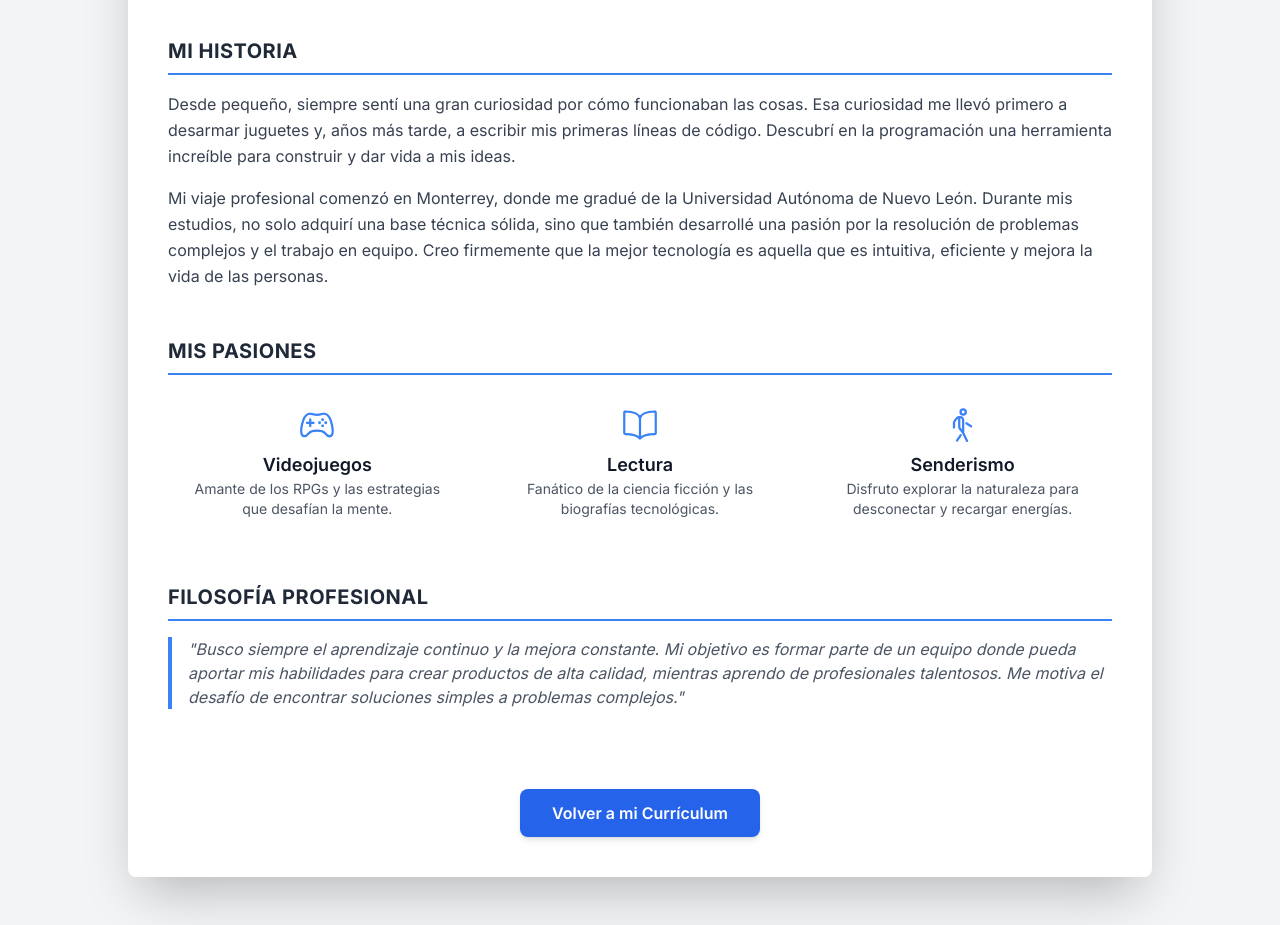
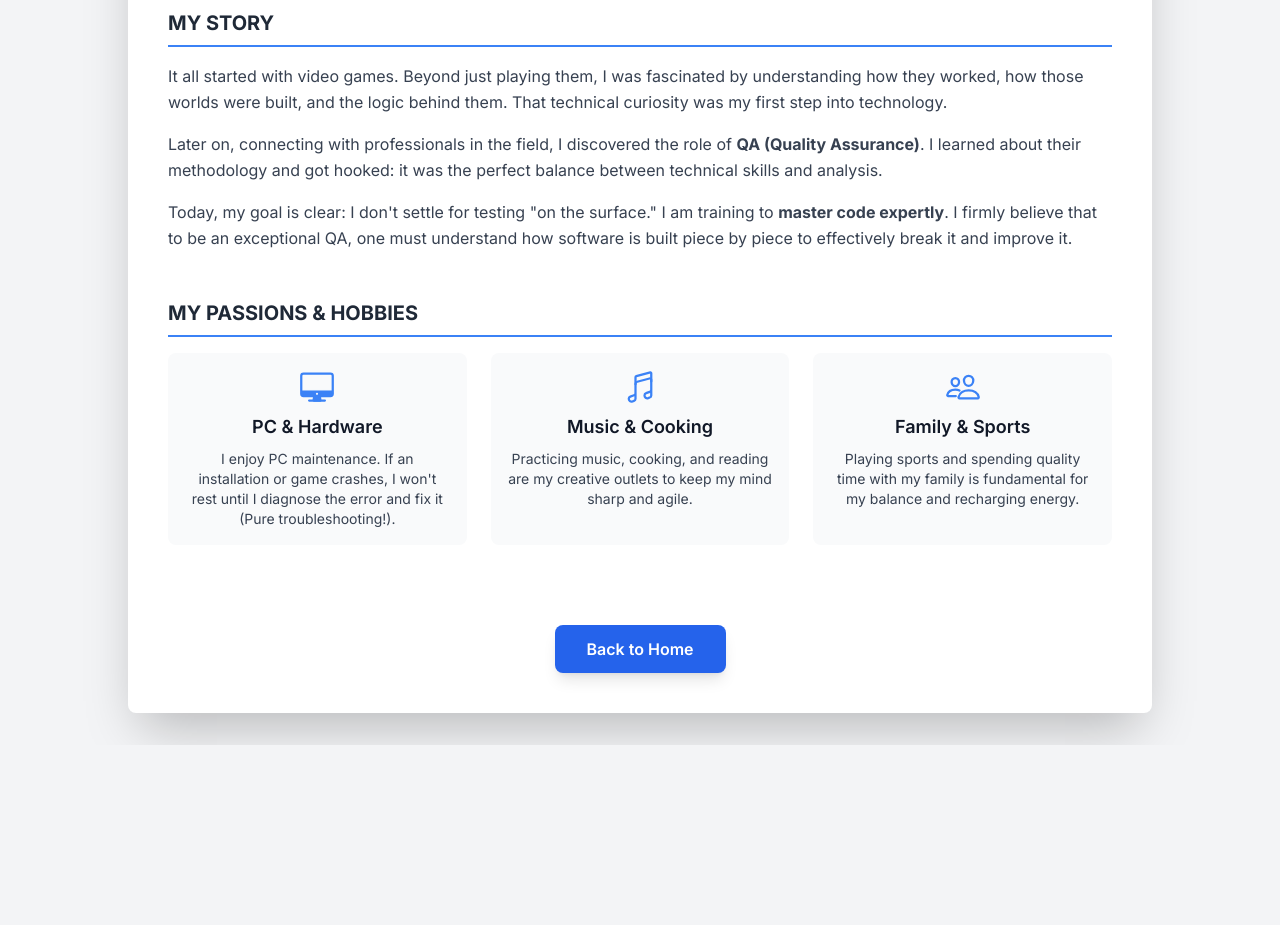
Before and after one commit to enriquedelaGarza06/Curriculum-virtual, a website: page sobre_mi.html in a window 1280 px wide. Shown: the part 204-1129 px from the top of the page. After the commit the page ends 949 px from the top, so only its background shows below. Drawn offline with nearby package versions, Linux system fonts and the light colour scheme.

Commit message:
Added personal story and hobbies

```diff
--- a/sobre_mi.html
+++ b/sobre_mi.html
@@ -1,103 +1,76 @@
 <!DOCTYPE html>
-<html lang="es">
+<html lang="en">
 <head>
     <meta charset="UTF-8">
     <meta name="viewport" content="width=device-width, initial-scale=1.0">
-    <title>Sobre Mí - CV de Tu Nombre Completo</title>
+    <title>About Me - Enrique Jair Pablo de la Garza</title>
 
-    <!-- Tailwind CSS CDN -->
     <script src="https://cdn.tailwindcss.com"></script>
 
-    <!-- Google Fonts: Inter -->
-    <link rel="preconnect" href="https://fonts.googleapis.com">
-    <link rel="preconnect" href="https://fonts.gstatic.com" crossorigin>
-    <link href="https://fonts.googleapis.com/css2?family=Inter:wght@400;500;600;700&display=swap" rel="stylesheet">
+    <link href="https://fonts.googleapis.com/css2?family=Inter:wght@400;600;700&display=swap" rel="stylesheet">
 
-    <!-- Heroicons CDN for icons -->
     <script type="module" src="https://unpkg.com/ionicons@5.5.2/dist/ionicons/ionicons.esm.js"></script>
     <script nomodule src="https://unpkg.com/ionicons@5.5.2/dist/ionicons/ionicons.js"></script>
 
     <style>
-        /* Usando la fuente Inter como predeterminada y añadiendo soporte para dark mode */
-        body {
-            font-family: 'Inter', sans-serif;
-        }
-        /* Opcional: Para una mejor estética en modo oscuro */
-        .dark .shadow-2xl {
-             box-shadow: 0 25px 50px -12px rgba(0, 0, 0, 0.25), 0 0 15px rgba(0,0,0,0.5);
-        }
+        body { font-family: 'Inter', sans-serif; }
     </style>
 </head>
 <body class="bg-gray-100 dark:bg-gray-900 text-gray-700 dark:text-gray-300 antialiased">
 
-    <!-- Contenedor principal -->
-    <div class="container max-w-5xl mx-auto my-8 sm:my-12 p-6 sm:p-10 bg-white dark:bg-gray-800 shadow-2xl rounded-lg">
+    <div class="container max-w-5xl mx-auto my-8 p-6 sm:p-10 bg-white dark:bg-gray-800 shadow-2xl rounded-lg">
 
-        <!-- Encabezado -->
         <header class="text-center mb-10 pb-6 border-b border-gray-200 dark:border-gray-700">
-            <h1 class="text-4xl md:text-5xl font-bold text-gray-800 dark:text-white">Sobre Mí</h1>
-            <h2 class="text-xl md:text-2xl font-light text-blue-600 dark:text-blue-400 mt-2">Un poco más allá del código y los pixeles</h2>
+            <h1 class="text-4xl font-bold text-gray-800 dark:text-white">About Me</h1>
+            <h2 class="text-xl text-blue-600 dark:text-blue-400 mt-2">From Gamer to Tester: Driven by Curiosity</h2>
         </header>
 
-        <!-- Contenido principal -->
         <main class="space-y-12">
 
-            <!-- Sección de Mi Historia -->
             <section>
-                <h2 class="section-title text-xl font-bold text-gray-800 dark:text-gray-100 border-b-2 border-blue-500 pb-2 mb-4 uppercase tracking-wide">Mi Historia</h2>
+                <h2 class="text-xl font-bold text-gray-800 dark:text-gray-100 border-b-2 border-blue-500 pb-2 mb-4 uppercase">My Story</h2>
                 <div class="text-base leading-relaxed space-y-4">
                     <p>
-                        Desde pequeño, siempre sentí una gran curiosidad por cómo funcionaban las cosas. Esa curiosidad me llevó primero a desarmar juguetes y, años más tarde, a escribir mis primeras líneas de código. Descubrí en la programación una herramienta increíble para construir y dar vida a mis ideas.
+                        It all started with video games. Beyond just playing them, I was fascinated by understanding how they worked, how those worlds were built, and the logic behind them. That technical curiosity was my first step into technology.
                     </p>
                     <p>
-                        Mi viaje profesional comenzó en Monterrey, donde me gradué de la Universidad Autónoma de Nuevo León. Durante mis estudios, no solo adquirí una base técnica sólida, sino que también desarrollé una pasión por la resolución de problemas complejos y el trabajo en equipo. Creo firmemente que la mejor tecnología es aquella que es intuitiva, eficiente y mejora la vida de las personas.
+                        Later on, connecting with professionals in the field, I discovered the role of <strong>QA (Quality Assurance)</strong>. I learned about their methodology and got hooked: it was the perfect balance between technical skills and analysis.
+                    </p>
+                    <p>
+                        Today, my goal is clear: I don't settle for testing "on the surface." I am training to <strong>master code expertly</strong>. I firmly believe that to be an exceptional QA, one must understand how software is built piece by piece to effectively break it and improve it.
                     </p>
                 </div>
             </section>
 
-            <!-- Sección de Mis Pasiones -->
             <section>
-                <h2 class="section-title text-xl font-bold text-gray-800 dark:text-gray-100 border-b-2 border-blue-500 pb-2 mb-4 uppercase tracking-wide">Mis Pasiones</h2>
-                <div class="grid grid-cols-1 sm:grid-cols-2 md:grid-cols-3 gap-6 text-center">
+                <h2 class="text-xl font-bold text-gray-800 dark:text-gray-100 border-b-2 border-blue-500 pb-2 mb-4 uppercase">My Passions & Hobbies</h2>
+                <div class="grid grid-cols-1 sm:grid-cols-3 gap-6 text-center">
 
-                    <div class="flex flex-col items-center p-4">
-                        <ion-icon name="game-controller-outline" class="text-4xl text-blue-500 mb-2"></ion-icon>
-                        <h3 class="font-semibold text-lg text-gray-900 dark:text-white">Videojuegos</h3>
-                        <p class="text-sm text-gray-600 dark:text-gray-400">Amante de los RPGs y las estrategias que desafían la mente.</p>
+                    <div class="flex flex-col items-center p-4 bg-gray-50 dark:bg-gray-700 rounded-lg">
+                        <ion-icon name="desktop-outline" class="text-4xl text-blue-500 mb-2"></ion-icon>
+                        <h3 class="font-semibold text-lg text-gray-900 dark:text-white">PC & Hardware</h3>
+                        <p class="text-sm mt-2">I enjoy PC maintenance. If an installation or game crashes, I won't rest until I diagnose the error and fix it (Pure troubleshooting!).</p>
                     </div>
 
-                    <div class="flex flex-col items-center p-4">
-                        <ion-icon name="book-outline" class="text-4xl text-blue-500 mb-2"></ion-icon>
-                        <h3 class="font-semibold text-lg text-gray-900 dark:text-white">Lectura</h3>
-                        <p class="text-sm text-gray-600 dark:text-gray-400">Fanático de la ciencia ficción y las biografías tecnológicas.</p>
+                    <div class="flex flex-col items-center p-4 bg-gray-50 dark:bg-gray-700 rounded-lg">
+                        <ion-icon name="musical-notes-outline" class="text-4xl text-blue-500 mb-2"></ion-icon>
+                        <h3 class="font-semibold text-lg text-gray-900 dark:text-white">Music & Cooking</h3>
+                        <p class="text-sm mt-2">Practicing music, cooking, and reading are my creative outlets to keep my mind sharp and agile.</p>
                     </div>
 
-                    <div class="flex flex-col items-center p-4">
-                         <ion-icon name="walk-outline" class="text-4xl text-blue-500 mb-2"></ion-icon>
-                        <h3 class="font-semibold text-lg text-gray-900 dark:text-white">Senderismo</h3>
-                        <p class="text-sm text-gray-600 dark:text-gray-400">Disfruto explorar la naturaleza para desconectar y recargar energías.</p>
+                    <div class="flex flex-col items-center p-4 bg-gray-50 dark:bg-gray-700 rounded-lg">
+                        <ion-icon name="people-outline" class="text-4xl text-blue-500 mb-2"></ion-icon>
+                        <h3 class="font-semibold text-lg text-gray-900 dark:text-white">Family & Sports</h3>
+                        <p class="text-sm mt-2">Playing sports and spending quality time with my family is fundamental for my balance and recharging energy.</p>
                     </div>
 
                 </div>
             </section>
 
-            <!-- Sección de Filosofía -->
-            <section>
-                <h2 class="section-title text-xl font-bold text-gray-800 dark:text-gray-100 border-b-2 border-blue-500 pb-2 mb-4 uppercase tracking-wide">Filosofía Profesional</h2>
-                <blockquote class="border-l-4 border-blue-500 pl-4 italic text-gray-600 dark:text-gray-400">
-                    <p>"Busco siempre el aprendizaje continuo y la mejora constante. Mi objetivo es formar parte de un equipo donde pueda aportar mis habilidades para crear productos de alta calidad, mientras aprendo de profesionales talentosos. Me motiva el desafío de encontrar soluciones simples a problemas complejos."</p>
-                </blockquote>
-            </section>
-
-            <!-- Botón para volver al CV -->
             <div class="text-center pt-8">
-                <a href="/" class="inline-block px-8 py-3 bg-blue-600 text-white font-semibold rounded-lg shadow-md hover:bg-blue-700 focus:outline-none focus:ring-2 focus:ring-blue-500 focus:ring-opacity-75 transition-transform transform hover:scale-105">
-                    Volver a mi Currículum
+                <a href="/" class="inline-block px-8 py-3 bg-blue-600 text-white font-semibold rounded-lg hover:bg-blue-700 transition-transform hover:scale-105 shadow-lg">
+                    Back to Home
                 </a>
             </div>
 
         </main>
-    </div>
-
-</body>
-</html>
```
